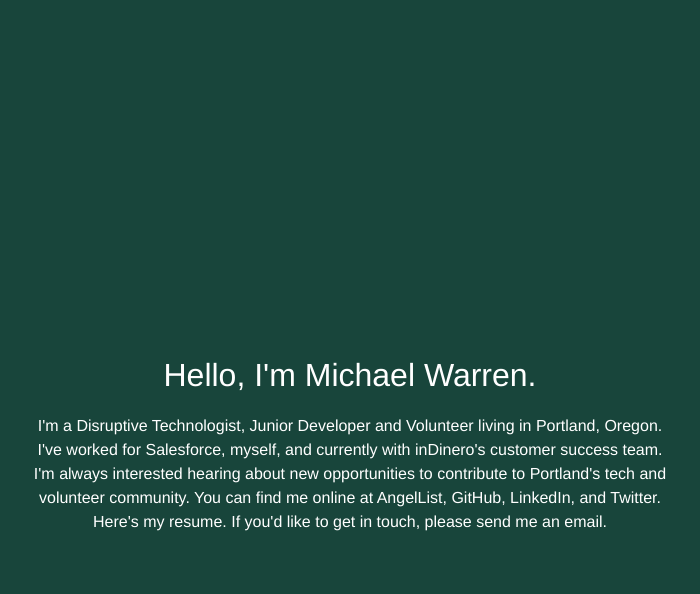
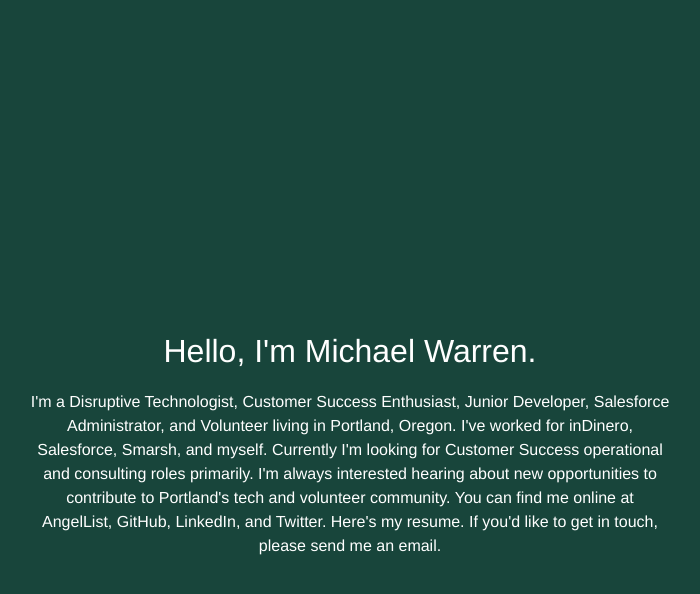
Before and after one commit to MCHLWRRN/mchlwrrn.github.io, a Jekyll site: the page built from index.html, in a window 1280 px wide. Shown: the top 594 px of the page, without its empty margins (290-990 px from the left). Built offline with Jekyll 4.4.1, drawn with Linux system fonts in a browser that asks for light colours.

Commit message:
Update index.html
Updated experiences and goals

```diff
--- a/index.html
+++ b/index.html
@@ -8,9 +8,10 @@
           </header>
 
 
-        <p>I'm a Disruptive Technologist, Junior Developer and Volunteer living in Portland, Oregon. I've worked for <a href="http://salesforce.com/" target="_blank">Salesforce</a>, <a class="page-link" href="/about/">myself</a>, and currently with <a href="http://indinero.com/"
-          target="_blank">inDinero's</a> customer success team. I'm always interested hearing about new opportunities to contribute to Portland's tech and volunteer community. You can find me online at <a href="https://angel.co/mchlwrrn" target="_blank">AngelList</a>, <a href="https://github.com/mchlwrrn" target="_blank">GitHub</a>, <a href="https://www.linkedin.com/in/mchlwrrn" target="_blank">LinkedIn</a>, and <a href="https://twitter.com/mchlwrrn" target="_blank">Twitter</a>. Here's my
-          <a href="https://michaelwarren-my.sharepoint.com/personal/michael_michaelwarren_io/_layouts/15/guestaccess.aspx?guestaccesstoken=WrOWbJdfv39aN0ihbZaNQppW7yJlodLX1aRDZZqaNKk%3d&docid=0750714b5257c428fa456cc16ed4c3a7f" target="_blank">resume.</a> If you'd like to get in touch, please send me an <a href="mailto:hello@michaelwarren.io?subject=Questions/Comments for MichaelWarren.io">email</a>.</p>
+        <p>I'm a Disruptive Technologist, Customer Success Enthusiast, Junior Developer, Salesforce Administrator, and Volunteer living in Portland, Oregon. I've worked for <a href="http://indinero.com/"
+          target="_blank">inDinero</a>, <a href="http://salesforce.com/" target="_blank">Salesforce</a>, <a href="http://smarsh.com/"
+          target="_blank">Smarsh</a>, and <a class="page-link" href="/about/">myself</a>. Currently I'm looking for Customer Success operational and consulting roles primarily. I'm always interested hearing about new opportunities to contribute to Portland's tech and volunteer community. You can find me online at <a href="https://angel.co/mchlwrrn" target="_blank">AngelList</a>, <a href="https://github.com/mchlwrrn" target="_blank">GitHub</a>, <a href="https://www.linkedin.com/in/mchlwrrn" target="_blank">LinkedIn</a>, and <a href="https://twitter.com/mchlwrrn" target="_blank">Twitter</a>. Here's my
+          <a href="https://www.linkedin.com/in/mchlwrrn" target="_blank">resume.</a> If you'd like to get in touch, please send me an <a href="mailto:hello@michaelwarren.io?subject=Questions/Comments for MichaelWarren.io">email</a>.</p>
 
      </div>
         <!--
```
